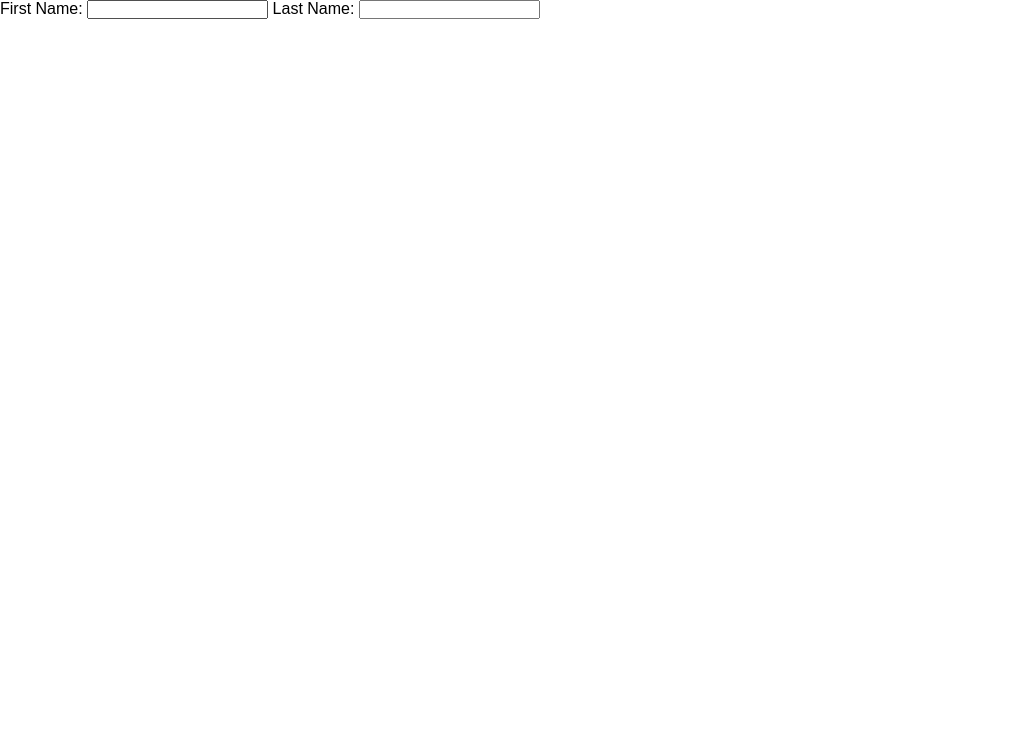
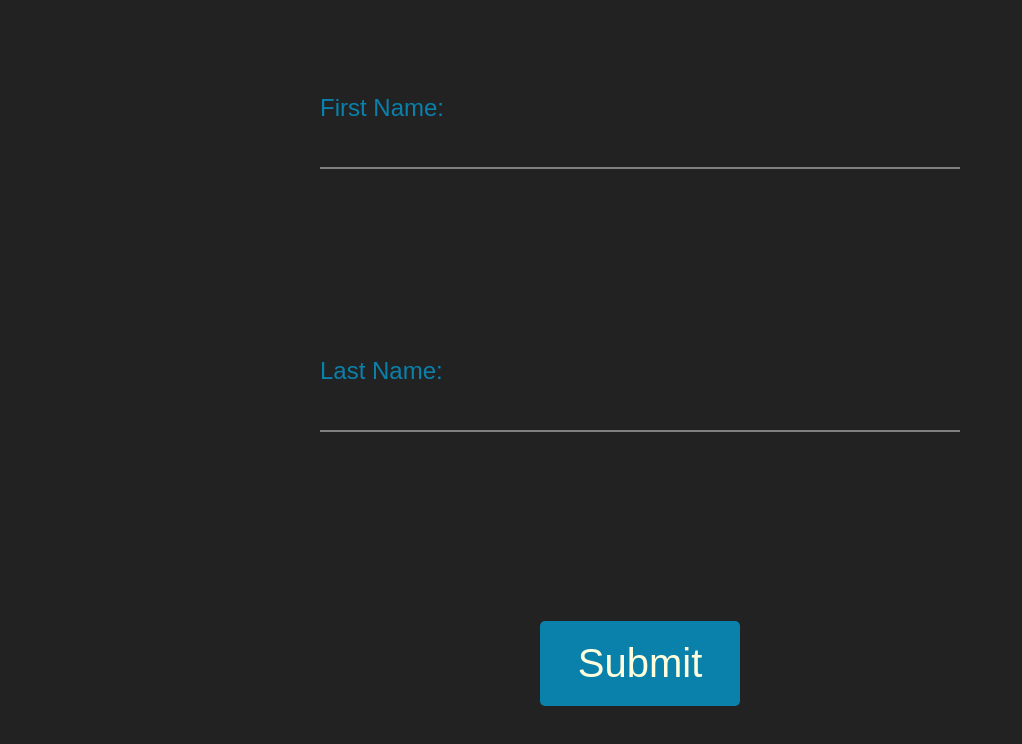
Before and after one commit to AjaxAueleke/quizapp, a plain HTML site: page index.html in a window 1280 px wide. Shown: the whole page, without its empty margins (0-1022 px from the left). Drawn offline with Linux system fonts and the light colour scheme.

Commit message:
Form redesign

```diff
--- a/index.html
+++ b/index.html
@@ -13,11 +13,15 @@
     <!-- To do : Form(For Information) Quiz(with timer) Scorecard(with details) -->
     <!-- Form -->
     <div class="form">
+        <div class = "name">
         <label for="f-name">First Name:</label>
         <input type="text" name="f-name" id="f-name">
+        </div>
+        <div class = "name">
         <label for="l-name">Last Name:</label>
         <input type="text" name="l-name" id="l-name">
-
+        </div>
+        <button class = "formbutton">Submit</button>
     </div>
 
 
--- a/style.css
+++ b/style.css
@@ -3,4 +3,49 @@ body, *, :root{
     margin : 0;
     padding : 0;
     font-family: 'Montserrat', sans-serif;
+    background-color: #222222;
 }
+body {
+    background-color: #222222;
+}
+.form {
+    margin : auto;
+    height : 100vh;
+    width :50%;
+    display: flex;
+    flex-direction: column;
+    justify-content: space-around;
+}
+
+.name {
+    height: max-content;
+    display: flex;
+    flex-direction: column;
+
+}
+label {
+    color : #0A81AB;
+    font-weight: lighter;
+    font-size : 1.5rem;
+}
+input {
+    border : none;
+    border-bottom : 2px solid grey;
+    outline : none;
+    font-size: 2.5rem;
+    color : grey;
+
+}
+input:focus{
+    border-color : #0A81Ab;
+}
+button {
+    width : 200px;
+    margin : 0 auto;
+    border : 0;
+    font-size : 2.5rem;
+    background-color : #0A81AB;
+    color : #ffffdd;
+    padding: 20px;
+    border-radius : 5px;
+}
```
